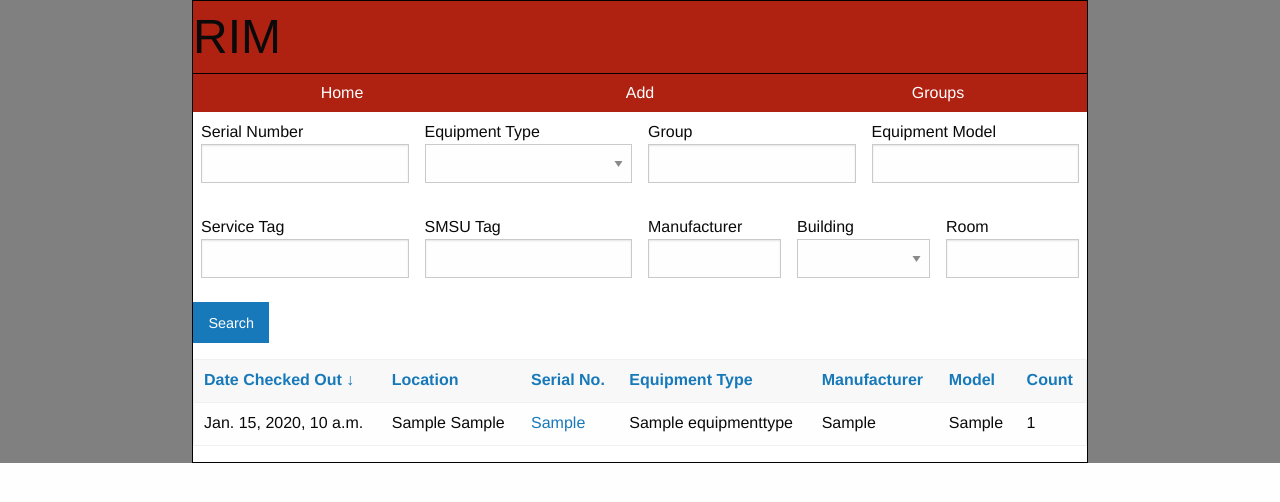
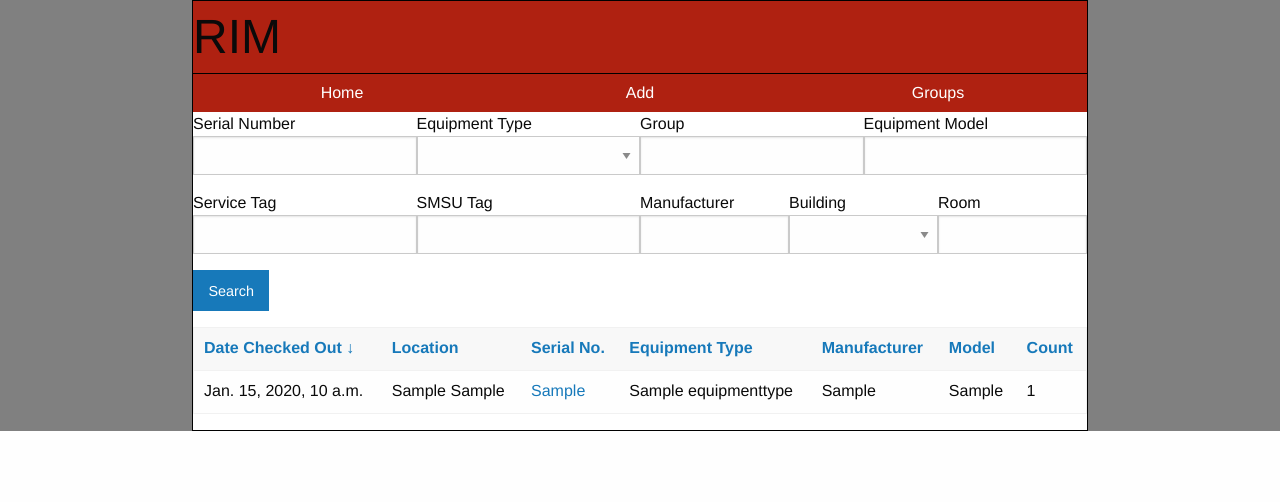
Before and after one commit to mostateresnet/rimproject, a Django app: page / in a window 1280 px wide. Shown: the top 502 px of the page. Run offline with Django 3.2, Linux system fonts and the light colour scheme; tables that the repository leaves empty hold one stand-in row (values such as "Sample post").

Commit message:
Minor changes for shane

```diff
--- a/rim/static/rim/css/search.css
+++ /dev/null
@@ -1,9 +0,0 @@
-.search_table {
-    padding: 3em;
-    padding-top: 1em;
-    padding-bottom: 1em;
-}
-
-.searchcell {
-    padding:.5em;
-}
--- a/rim/templates/rim/home.html
+++ b/rim/templates/rim/home.html
@@ -5,7 +5,6 @@
 {% block css %}
     {{ block.super }}
     <link rel='stylesheet' type='text/css' href='{% static "rim/css/home.css" %}'>
-    <link rel='stylesheet' type='text/css' href='{% static "rim/css/search.css" %}'>
 {% endblock %}
 
 {% block content %}
--- a/rim/templates/rim/includes/search.html
+++ b/rim/templates/rim/includes/search.html
@@ -5,11 +5,11 @@
         <form method=GET>
             {{ form.non_field_errors }}
             <div class="grid-x">
-                <div class='small-3 large-3 searchcell cell'>
+                <div class='small-3 large-3 cell'>
                     {% trans 'Serial Number' %}<input type='text' name='serial_no' value='{{ search_data.serial_no }}'/>
                 </div>
 
-                <div class='small-3 large-3 searchcell cell'>
+                <div class='small-3 large-3 cell'>
                     {% trans 'Equipment Type' %}
                     <select name='equipment_type__type_name'>
                         <option value=""></option>
@@ -19,30 +19,30 @@
                     </select>
                 </div>
 
-                <div class='small-3 large-3 searchcell cell'>
+                <div class='small-3 large-3 cell'>
                     {% trans 'Group' %}<input type='text' name='group__name' value='{{ search_data.group__name }}'/>
                 </div>
 
-                <div class='small-3 large-3 searchcell cell'>
+                <div class='small-3 large-3 cell'>
                     {% trans 'Equipment Model' %}<input type='text' name='equipment_model' value='{{ search_data.equipment_model }}'/>
                 </div>
             </div>
 
             <div class="grid-x">
 
-                <div class='small-3 large-3 searchcell cell'>
+                <div class='small-3 large-3 cell'>
                     {% trans 'Service Tag' %}<input type='text' name='service_tag' value='{{ search_data.service_tag }}'/>
                 </div>
 
-                <div class='small-3 large-3 searchcell cell'>
+                <div class='small-3 large-3 cell'>
                     {% trans 'SMSU Tag' %}<input type='text' name='smsu_tag' value='{{ search_data.smsu_tag }}'/>
                 </div>
 
-                <div class='small-2 large-2 searchcell cell'>
+                <div class='small-2 large-2 cell'>
                     {% trans 'Manufacturer' %}<input type='text' name='manufacturer' value='{{ search_data.manufacturer }}'/>
                 </div>
 
-                <div class='small-2 large-2 searchcell cell'>
+                <div class='small-2 large-2 cell'>
                     {% trans 'Building' %}
                     <select name='latest_checkout__location__building'>
                         <option value=""></option>
@@ -52,7 +52,7 @@
                     </select>
                 </div>
 
-                <div class='small-2 large-2 searchcell cell'>
+                <div class='small-2 large-2 cell'>
                     {% trans 'Room' %}<input type='text' name='latest_checkout__location__room' value='{{ search_data.latest_checkout__location__room }}'/>
                 </div>
             </div>
```
